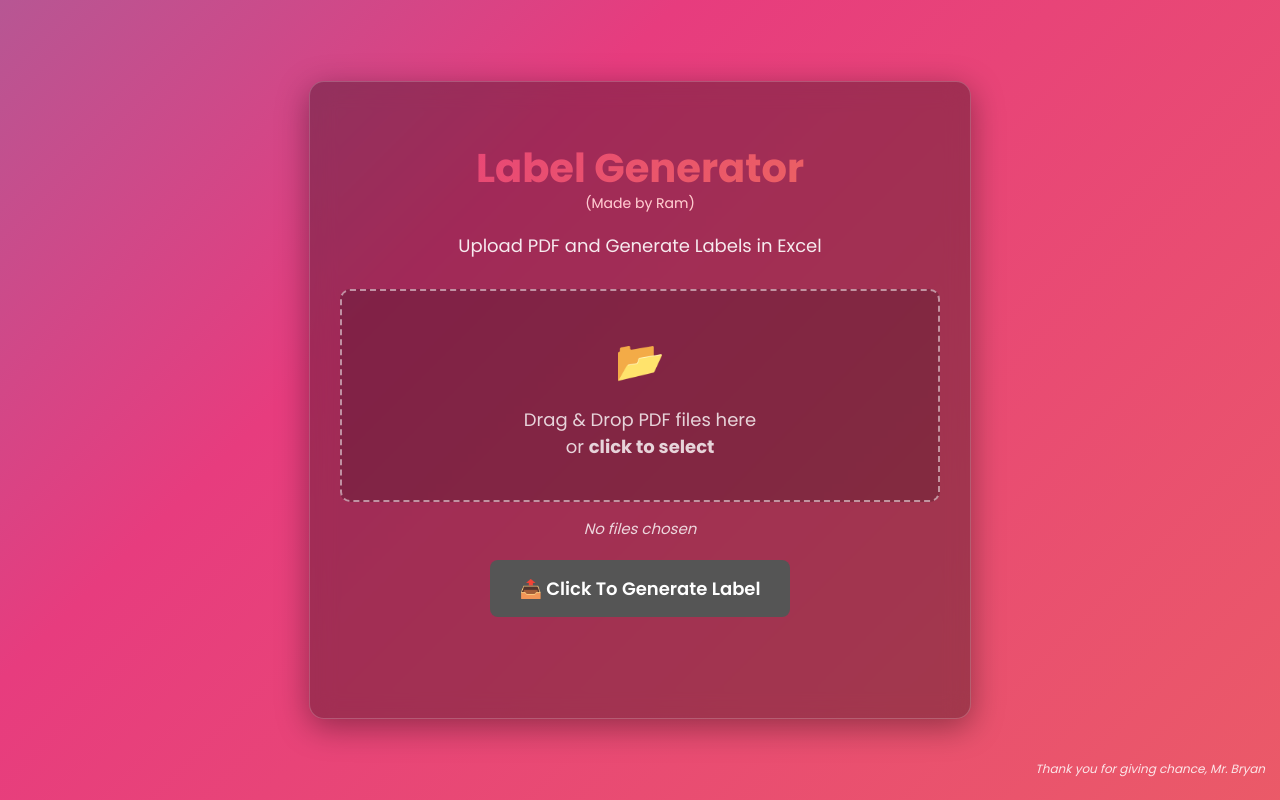
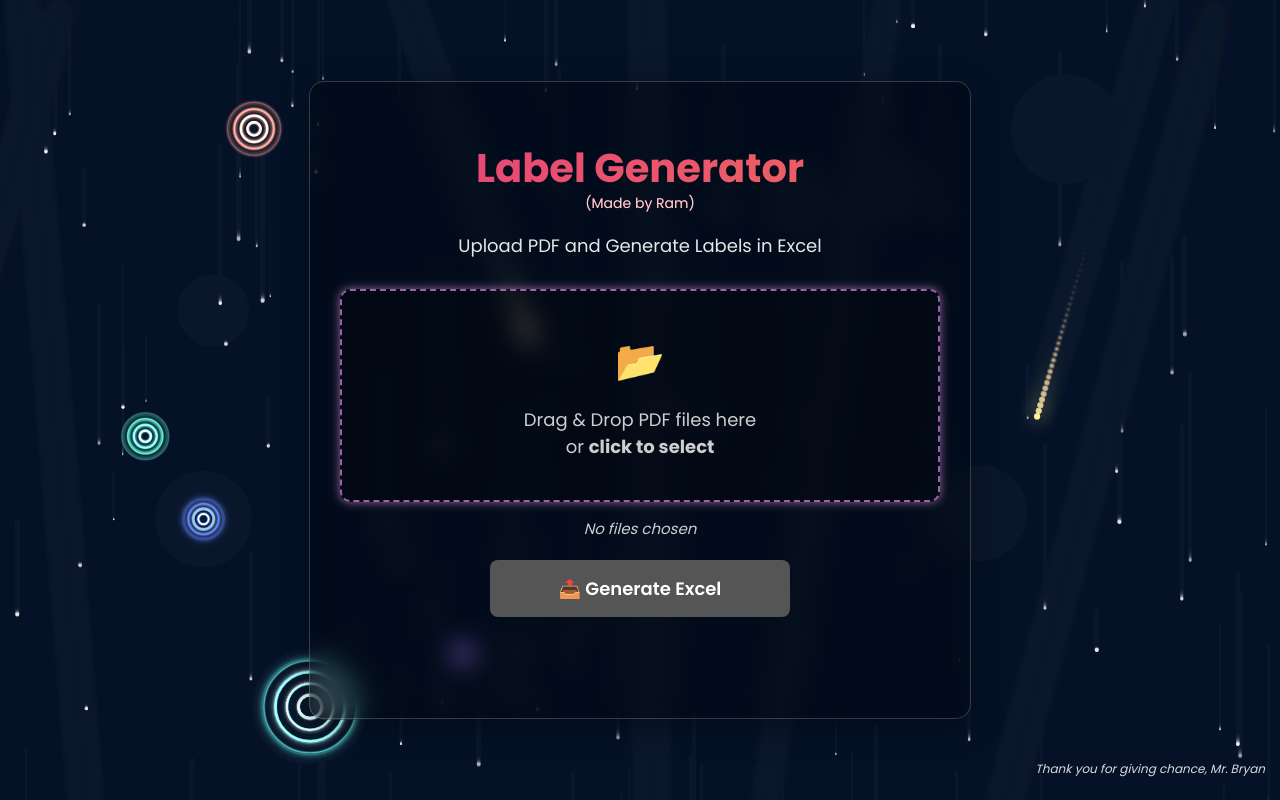
Before and after one commit to dreamproject143/AISB-Label-Generator, a Flask app: page / in a window 1280 px wide. Run offline with Flask 3, Linux system fonts and the light colour scheme.

Commit message:
Update index.html

```diff
--- a/templates/index.html
+++ b/templates/index.html
@@ -5,39 +5,54 @@
     <meta name="viewport" content="width=device-width, initial-scale=1.0">
     <title>Label Generator | Made by Ram</title>
     <link rel="preconnect" href="https://fonts.googleapis.com">
-    <link rel="preconnect" href="https://fonts.gstatic.com" crossorigin>
+    <link rel="preconnect" href="https://fonts.gstatic" crossorigin>
     <link href="https://fonts.googleapis.com/css2?family=Poppins:wght@400;600;700&display=swap" rel="stylesheet">
     <style>
-        /* --- NEW --- Keyframes for a more vibrant, slower animated background */
         @keyframes gradientBG {
             0% { background-position: 0% 50%; }
             50% { background-position: 100% 50%; }
             100% { background-position: 0% 50%; }
         }
 
-        /* --- NEW --- Keyframes for the button's glowing effect */
         @keyframes glowing {
             0% { box-shadow: 0 0 5px #e040fb, 0 0 10px #e040fb, 0 0 15px #e040fb; }
             50% { box-shadow: 0 0 20px #76ff03, 0 0 30px #76ff03, 0 0 40px #76ff03; }
             100% { box-shadow: 0 0 5px #e040fb, 0 0 10px #e040fb, 0 0 15px #e040fb; }
         }
 
+        /* --- NEW --- Animation for the blinking border */
+        @keyframes blinkBorder {
+            0%   { border-color: #e040fb; box-shadow: 0 0 10px #e040fb; }
+            25%  { border-color: #76ff03; box-shadow: 0 0 10px #76ff03; }
+            50%  { border-color: #23a6d5; box-shadow: 0 0 10px #23a6d5; }
+            75%  { border-color: #e73c7e; box-shadow: 0 0 10px #e73c7e; }
+            100% { border-color: #e040fb; box-shadow: 0 0 10px #e040fb; }
+        }
+
         body {
-            /* --- CHANGED --- Using a new font for a modern look */
             font-family: 'Poppins', sans-serif;
             margin: 0;
             padding: 0;
-            /* --- CHANGED --- Using a much more colorful and vibrant gradient */
-            background: linear-gradient(-45deg, #ee7752, #e73c7e, #23a6d5, #23d5ab);
+            background: linear-gradient(-45deg, #020024, #090979, #001d3d, #003566);
             background-size: 400% 400%;
-            animation: gradientBG 18s ease infinite;
+            animation: gradientBG 25s ease infinite;
             color: white;
             display: flex;
             justify-content: center;
             align-items: center;
             min-height: 100vh;
             position: relative;
+            overflow: hidden;
             -webkit-tap-highlight-color: transparent;
+        }
+
+        #snakeCanvas {
+            position: absolute;
+            top: 0;
+            left: 0;
+            width: 100%;
+            height: 100%;
+            z-index: 0;
         }
 
         .container {
@@ -46,7 +61,6 @@
             width: 90%;
             max-width: 600px;
             padding: 30px;
-            /* --- CHANGED --- Slightly more transparent background to show off the new BG */
             background: rgba(0, 0, 0, 0.3);
             backdrop-filter: blur(12px);
             -webkit-backdrop-filter: blur(12px);
@@ -61,7 +75,6 @@
             font-size: clamp(28px, 4vw, 40px);
             font-weight: 700;
             margin-bottom: 5px;
-            /* --- NEW --- Animated gradient text effect! */
             background: linear-gradient(-45deg, #ee7752, #e73c7e, #23a6d5, #23d5ab);
             background-size: 400% 400%;
             animation: gradientBG 18s ease infinite;
@@ -75,8 +88,8 @@
             font-weight: 400;
             color: rgba(255, 255, 255, 0.7);
             display: block;
-            margin-top: -5px; /* Adjust position slightly */
-             -webkit-text-fill-color: rgba(255, 255, 255, 0.7); /* Fallback for author text */
+            margin-top: -5px;
+             -webkit-text-fill-color: rgba(255, 255, 255, 0.7);
         }
 
         .subtitle {
@@ -86,13 +99,15 @@
             font-weight: 400;
         }
 
+        /* --- CHANGED --- Applying the new animation to the drop area */
         #drop-area {
-            border: 2px dashed rgba(255, 255, 255, 0.5);
+            border: 2px dashed; /* We set the color via animation */
             border-radius: 10px;
             padding: 40px 20px;
             background-color: rgba(0, 0, 0, 0.2);
             cursor: pointer;
             transition: all 0.3s ease;
+            animation: blinkBorder 4s linear infinite; /* Applying the blinking border! */
         }
 
         #drop-area p {
@@ -112,10 +127,11 @@
         }
 
         #drop-area.drag-over {
-            /* --- CHANGED --- More vibrant drag-over effect */
             border-color: #76ff03;
             background-color: rgba(118, 255, 3, 0.1);
             transform: scale(1.02);
+            animation: none; /* Pause blinking on drag over for better feedback */
+            box-shadow: 0 0 15px #76ff03;
         }
 
         #fileLabel {
@@ -128,7 +144,6 @@
         }
 
         button {
-            /* --- CHANGED --- New vibrant gradient for the button */
             background: linear-gradient(135deg, #e040fb, #007BFF);
             color: white;
             padding: 15px 25px;
@@ -142,7 +157,6 @@
             transition: all 0.3s ease;
             width: 100%;
             max-width: 300px;
-            /* --- NEW --- Applying the glowing animation */
             animation: glowing 10s linear infinite;
         }
 
@@ -154,7 +168,7 @@
         button:disabled {
             background: #555;
             cursor: not-allowed;
-            animation: none; /* Turn off glow when disabled */
+            animation: none;
             box-shadow: none;
             transform: none;
         }
@@ -193,6 +207,8 @@
     </style>
 </head>
 <body>
+    <canvas id="snakeCanvas"></canvas>
+
     <div class="container">
         <h1>Label Generator <span class="author">(Made by Ram)</span></h1>
         <p class="subtitle">Upload PDF and Generate Labels in Excel</p>
@@ -205,7 +221,7 @@
             </div>
 
             <span id="fileLabel">No files chosen</span>
-            <button type="button" id="generateBtn" onclick="uploadAndDownload()">📤 Click To Generate Label</button>
+            <button type="button" id="generateBtn" onclick="uploadAndDownload()">📤 Generate Excel</button>
         </form>
 
         <p id="message"></p>
@@ -214,13 +230,12 @@
     <p class="thank-you">Thank you for giving chance, Mr. Bryan</p>
 
     <script>
-        // Get references to our elements
+        // --- Uploader Script (Unchanged) ---
         const fileInput = document.getElementById('fileInput');
         const fileLabel = document.getElementById('fileLabel');
         const dropArea = document.getElementById('drop-area');
         const generateBtn = document.getElementById('generateBtn');
 
-        // This function updates the "X files selected" text
         function updateFileLabel() {
             const numFiles = fileInput.files.length;
             if (numFiles > 0) {
@@ -232,22 +247,15 @@
             }
         }
 
-        dropArea.addEventListener('click', () => {
-            fileInput.click();
-        });
-
+        dropArea.addEventListener('click', () => { fileInput.click(); });
         fileInput.addEventListener('change', updateFileLabel);
 
-        // --- Drag and Drop Logic ---
         ['dragenter', 'dragover', 'dragleave', 'drop'].forEach(eventName => {
             dropArea.addEventListener(eventName, preventDefaults, false);
             document.body.addEventListener(eventName, preventDefaults, false);
         });
 
-        function preventDefaults(e) {
-            e.preventDefault();
-            e.stopPropagation();
-        }
+        function preventDefaults(e) { e.preventDefault(); e.stopPropagation(); }
 
         ['dragenter', 'dragover'].forEach(eventName => {
             dropArea.addEventListener(eventName, () => dropArea.classList.add('drag-over'), false);
@@ -272,10 +280,7 @@
             const formData = new FormData();
             const files = fileInput.files;
 
-            if (files.length === 0) {
-                setMessage('Please select PDF files first', '#ff5252');
-                return;
-            }
+            if (files.length === 0) { setMessage('Please select PDF files first', '#ff5252'); return; }
 
             for (let i = 0; i < files.length; i++) {
                 if (files[i].type !== 'application/pdf') {
@@ -289,10 +294,7 @@
             generateBtn.disabled = true;
             generateBtn.innerText = 'Generating...';
 
-            fetch('/upload', {
-                method: 'POST',
-                body: formData
-            })
+            fetch('/upload', { method: 'POST', body: formData })
             .then(response => {
                 if (!response.ok) {
                    return response.json().then(err => { throw new Error(err.message || 'Error generating file.'); });
@@ -320,10 +322,7 @@
                 a.remove();
                 setMessage('Download successful!', '#76ff03');
             })
-            .catch(error => {
-                setMessage(error.message, '#ff5252');
-                console.error('Error:', error);
-            })
+            .catch(error => { setMessage(error.message, '#ff5252'); console.error('Error:', error); })
             .finally(() => {
                 generateBtn.disabled = false;
                 generateBtn.innerText = '📤 Generate Excel';
@@ -336,6 +335,123 @@
             message.style.background = color + '30';
             message.style.color = color;
         }
+
+        // --- Upgraded Background Animation Script ---
+        const canvas = document.getElementById('snakeCanvas');
+        const ctx = canvas.getContext('2d');
+
+        let width, height;
+        let particles = [];
+        let allCreatures = [];
+
+        function random(min, max) { return Math.random() * (max - min) + min; }
+
+        function resizeCanvas() {
+            width = canvas.width = window.innerWidth;
+            height = canvas.height = window.innerHeight;
+        }
+
+        class Particle {
+            constructor() { this.reset(); }
+            reset() { this.x = Math.random() * width; this.y = Math.random() * height; this.size = random(0.5, 2); this.speedY = random(0.1, 0.5); this.opacity = random(0.2, 0.8); }
+            update() { this.y += this.speedY; if (this.y > height) { this.y = 0; this.x = Math.random() * width; } }
+            draw() { ctx.beginPath(); ctx.arc(this.x, this.y, this.size, 0, Math.PI * 2); ctx.fillStyle = `rgba(255, 255, 255, ${this.opacity})`; ctx.fill(); }
+        }
+
+        class BlinkingOrb {
+            constructor() {
+                this.reset();
+            }
+            reset() {
+                this.x = random(width * 0.1, width * 0.9);
+                this.y = random(height * 0.1, height * 0.9);
+                this.maxRadius = random(30, 60);
+                this.life = 0;
+                this.lifeSpeed = random(0.005, 0.01);
+                this.fadingIn = true;
+                this.color = `hsl(${random(0, 360)}, 100%, 70%)`;
+                this.rings = 4;
+            }
+            update() {
+                if (this.fadingIn) {
+                    this.life += this.lifeSpeed;
+                    if (this.life >= 1) {
+                        this.life = 1;
+                        this.fadingIn = false;
+                    }
+                } else {
+                    this.life -= this.lifeSpeed;
+                    if (this.life <= 0) {
+                        this.reset();
+                    }
+                }
+            }
+            draw() {
+                ctx.save();
+                ctx.globalCompositeOperation = 'lighter';
+
+                for (let i = 0; i < this.rings; i++) {
+                    const currentRadius = this.maxRadius * this.life * ((i + 1) / this.rings);
+                    const alpha = this.life * (1 - (i / this.rings));
+
+                    ctx.beginPath();
+                    ctx.strokeStyle = this.color;
+                    ctx.lineWidth = random(1, 3);
+                    ctx.globalAlpha = alpha;
+                    ctx.arc(this.x, this.y, currentRadius, 0, Math.PI * 2);
+                    ctx.stroke();
+                }
+
+                ctx.restore();
+            }
+        }
+
+        class Comet {
+            constructor() { this.reset(); this.trailLength = 20; this.history = []; }
+            reset() { this.x = Math.random() * width; this.y = 0; this.size = random(2, 4); this.speedX = random(-2, 2); this.speedY = random(4, 8); this.color = `hsla(${random(0, 60)}, 100%, 80%, 1)`; }
+            update() { this.x += this.speedX; this.y += this.speedY; this.history.push({x: this.x, y: this.y}); if(this.history.length > this.trailLength) { this.history.shift(); } if(this.y > height) { this.reset(); this.history = []; } }
+            draw() {
+                for(let i = 0; i < this.history.length; i++) {
+                    let pos = this.history[i];
+                    let opacity = i / this.history.length;
+                    ctx.beginPath();
+                    ctx.arc(pos.x, pos.y, (i/this.history.length) * this.size, 0, Math.PI * 2);
+                    ctx.fillStyle = `rgba(255, 220, 180, ${opacity * 0.5})`;
+                    ctx.fill();
+                }
+                ctx.beginPath();
+                ctx.arc(this.x, this.y, this.size, 0, Math.PI * 2);
+                ctx.fillStyle = this.color;
+                ctx.shadowBlur = 20;
+                ctx.shadowColor = this.color;
+                ctx.fill();
+                ctx.shadowBlur = 0;
+            }
+        }
+
+        function initAnimations() {
+            particles = [];
+            allCreatures = [];
+            const numParticles = Math.floor((width * height) / 10000);
+            for (let i = 0; i < numParticles; i++) { particles.push(new Particle()); }
+            for (let i = 0; i < 5; i++) { allCreatures.push(new BlinkingOrb()); }
+            for (let i = 0; i < 2; i++) { allCreatures.push(new Comet()); }
+        }
+
+        function animate() {
+            ctx.fillStyle = 'rgba(10, 20, 40, 0.15)';
+            ctx.fillRect(0, 0, width, height);
+            particles.forEach(p => { p.update(); p.draw(); });
+            allCreatures.forEach(c => { c.update(); c.draw(); });
+            requestAnimationFrame(animate);
+        }
+
+        window.addEventListener('resize', () => { resizeCanvas(); initAnimations(); });
+
+        resizeCanvas();
+        initAnimations();
+        animate();
+
     </script>
 </body>
 </html>
```
